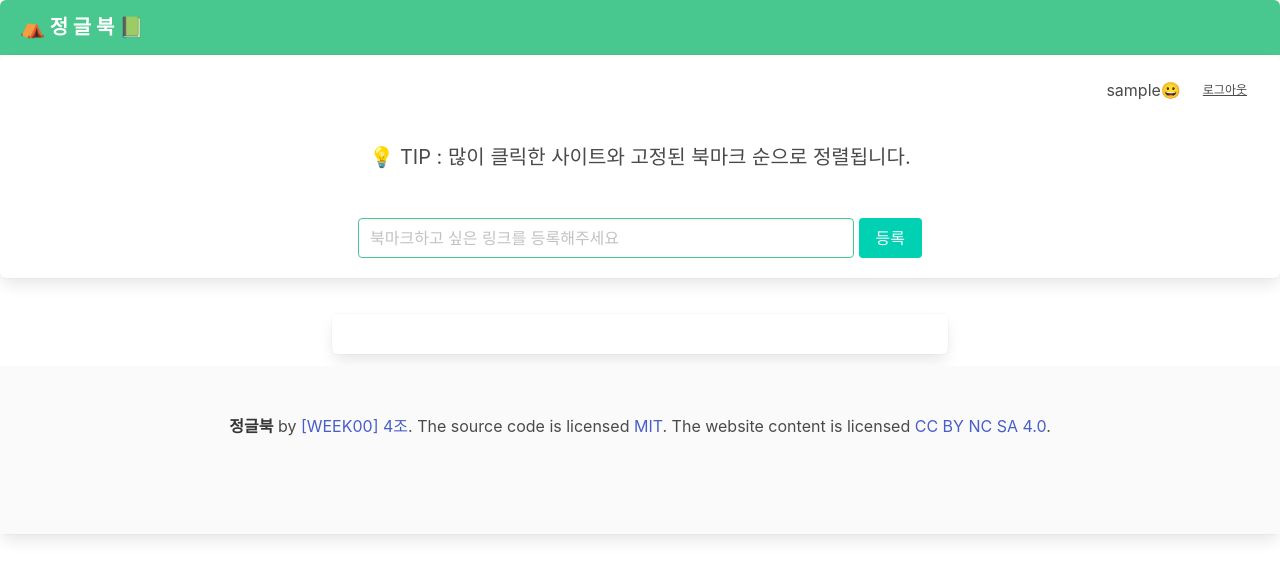
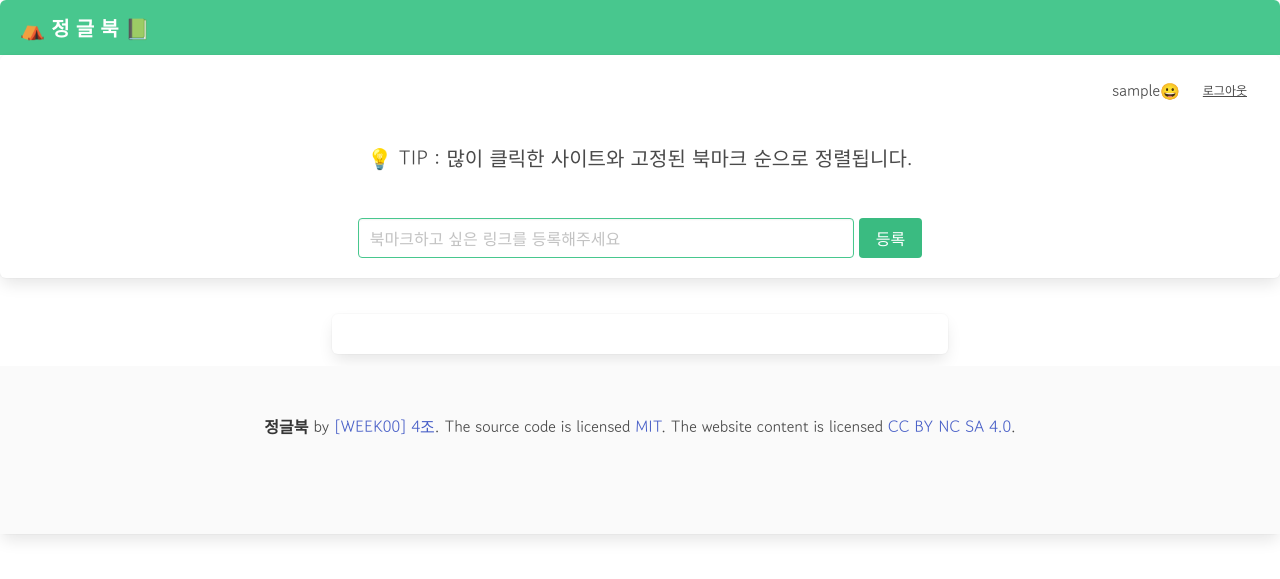
Before and after one commit to chae-y/junglebook, a Flask app: page /main in a window 1280 px wide. Shown: the top 579 px of the page. Run offline with Flask 2, Linux system fonts and the light colour scheme; the visitor is signed in with stand-in values (Sample User, id 1); data that the repository does not hold is empty; some libraries are stand-ins or nearby versions.

Commit message:
프론트엔드 2차

```diff
--- a/app.py
+++ b/app.py
@@ -60,7 +60,7 @@ def main():
         nickname = session["nickname"]
         return render_template('main.html', user_id=id, user_nickname=nickname)
     else:
-        return redirect(url_for("/"))
+        return redirect(url_for("signin"))
 
 # 북마크 추가
 
--- a/templates/main.html
+++ b/templates/main.html
@@ -4,6 +4,9 @@
 <head>
     <meta charset="UTF-8">
     <meta http-equiv="X-UA-Compatible" content="IE=edge">
+    <link href="https://emojipedia-us.s3.dualstack.us-west-1.amazonaws.com/thumbs/160/au-kddi/190/green-book_1f4d7.png"
+        rel="shortcut icon" type="image/x-icon">
+
     <!-- Bulma 임포트 -->
     <script defer src="https://use.fontawesome.com/releases/v5.3.1/js/all.js"></script>
     <link rel="stylesheet" href="https://cdnjs.cloudflare.com/ajax/libs/bulma/0.9.3/css/bulma.min.css">
@@ -12,8 +15,29 @@
     <!-- AJAX를 위한 Jquery 기본 모드-->
     <script src="https://code.jquery.com/jquery-3.4.1.js"></script>
 
+    <!-- Google Fonts 적용 -->
+    <link rel="preconnect" href="https://fonts.googleapis.com">
+    <link rel="preconnect" href="https://fonts.gstatic.com" crossorigin>
+    <link href="https://fonts.googleapis.com/css2?family=Gowun+Dodum&display=swap" rel="stylesheet">
+
     <title>정글북</title>
     <style>
+        * {
+            font-family: 'Gowun Dodum', sans-serif;
+        }
+
+        .button {
+            font-family: 'Gowun Dodum', sans-serif;
+        }
+
+        .input {
+            font-family: 'Gowun Dodum', sans-serif;
+        }
+
+        .footer {
+            font-family: 'Gowun Dodum', sans-serif;
+        }
+
         .control {
             width: 70%;
         }
@@ -46,6 +70,14 @@
         }
 
         function make(url, title, image, click, star) {
+            // console.log(star);
+            if (star == false) {
+                star = 'far';
+            }
+            else {
+                star = 'fas';
+            }
+
             let temp_html = `
             <article class="media" id="cards-box">
                     <div class="media-left">
@@ -68,7 +100,7 @@
                             <div class="level-left">
                                 <a class="level-item" aria-label="star" onclick="star('{{user_id}}','${url}')">
                                     <span class="icon is-small">
-                                        <i class="far fa-star" aria-hidden="true"></i>
+                                        <i class="${star} fa-star" aria-hidden="true"></i>
                                     </span>
                                 </a>
 
@@ -96,15 +128,16 @@
                 data: { url_give: url, id_give: id },
                 success: function (response) {
                     if (response["result"] == "success") {
-                        alert("포스팅 성공!");
+                        // alert("포스팅 성공!");
+                        star_icon = fas;
                         window.location.reload();
                     } else if (response["result"] == "same") {
                         alert("중복된 url입니다");
                     } else if (response["result"] == "none") {
-                        alert("없는 페이지 입니다");
+                        alert("링크를 다시 입력해 주십시오.");
                     }
                     else {
-                        alert("실패");
+                        alert("오류");
                     }
                 }
             })
@@ -117,7 +150,7 @@
                 data: { url_give: url, id_give: id },
                 success: function (response) {
                     if (response["result"] == "success") {
-                        alert("북마스 설정/해제");
+                        alert("고정");
                         window.location.reload();
                     } else if (response["result"] == "over") {
                         alert("북마크는 최대 5개까지 가능합니다.");
@@ -175,7 +208,7 @@
                             make(bookmark["url"], bookmark["title"], bookmark["image"], bookmark["click"], bookmark["star"]);
                         }
                     }
-                    else{
+                    else {
                         alert("오류");
                     }
                 }
@@ -207,7 +240,7 @@
             <h5 class="subtitle is-5"> 💡 TIP : 많이 클릭한 사이트와 고정된 북마크 순으로 정렬됩니다.</h5><br>
             <input id="post-url" type="text" class="input is-success " onkeyup="keyevent(this);" style="width:40%"
                 placeholder="북마크하고 싶은 링크를 등록해주세요">
-            <button class="button is-primary" onclick="save('{{user_id}}')">등록</button>
+            <button class="button is-success is-active" onclick="save('{{user_id}}')">등록</button>
 
         </div>
         <div class="column is-half is-offset-one-quarter">
@@ -230,12 +263,14 @@
         <footer class="footer">
             <div class="content has-text-centered">
                 <p>
-                    <strong>정글북</strong> by <a
-                        href="https://ovenapp.io/view/Tr1ydyqKZ1u3YnaHNtI2gQ5NPh7GiM6f/jgDvw">[WEEK00] 4조</a>.
+                    <strong>정글북</strong> by <a href="https://ovenapp.io/view/Tr1ydyqKZ1u3YnaHNtI2gQ5NPh7GiM6f/jgDvw"
+                        target="_blank">[WEEK00] 4조</a>.
                     The source code is
                     licensed
-                    <a href="http://opensource.org/licenses/mit-license.php">MIT</a>. The website content
-                    is licensed <a href="http://creativecommons.org/licenses/by-nc-sa/4.0/">CC BY NC SA 4.0</a>.
+                    <a href="http://opensource.org/licenses/mit-license.php" target="_blank">MIT</a>. The website
+                    content
+                    is licensed <a href="http://creativecommons.org/licenses/by-nc-sa/4.0/" target="_blank">CC BY NC SA
+                        4.0</a>.
                 </p>
             </div>
         </footer>
```
Also changed, not shown: templates/signin.html (+21 -10 lines), templates/signup.html (+19 -5 lines).
